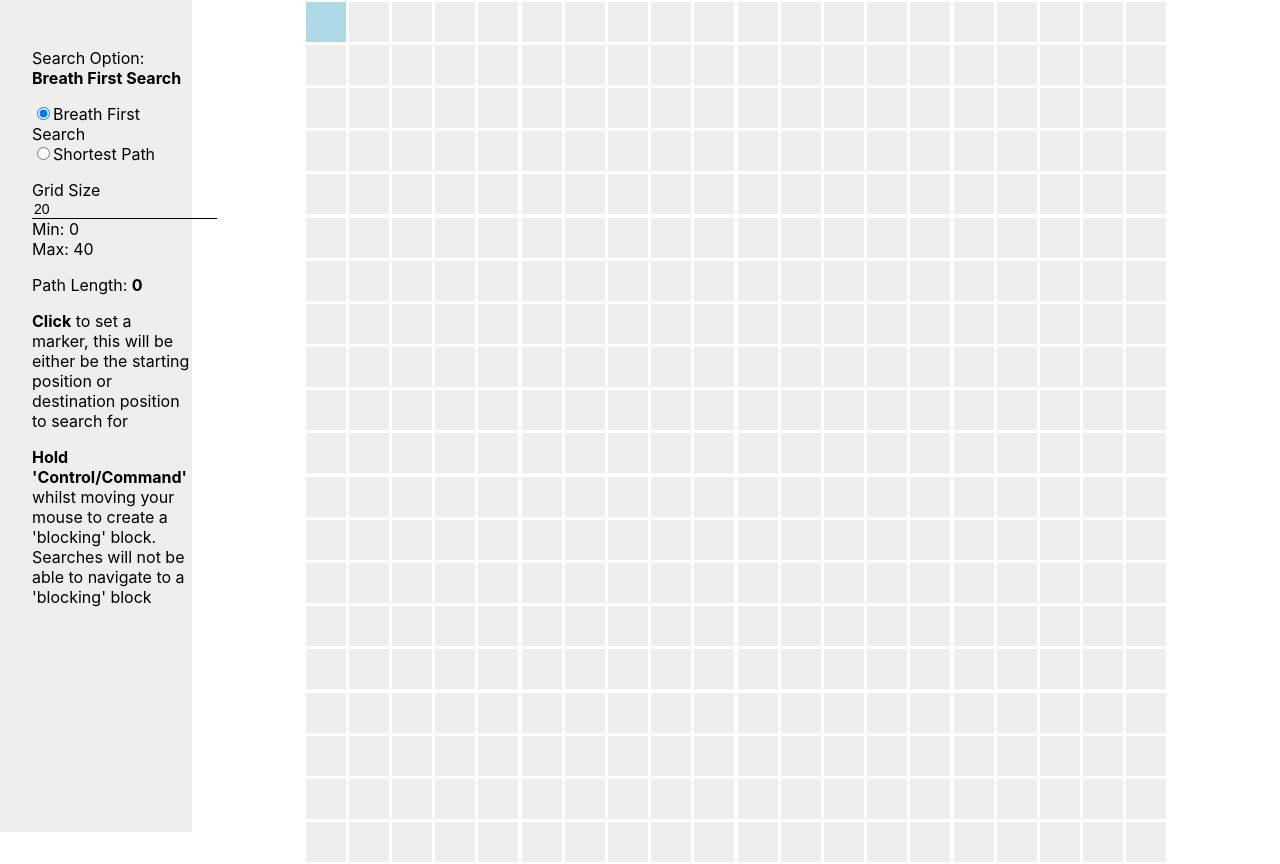
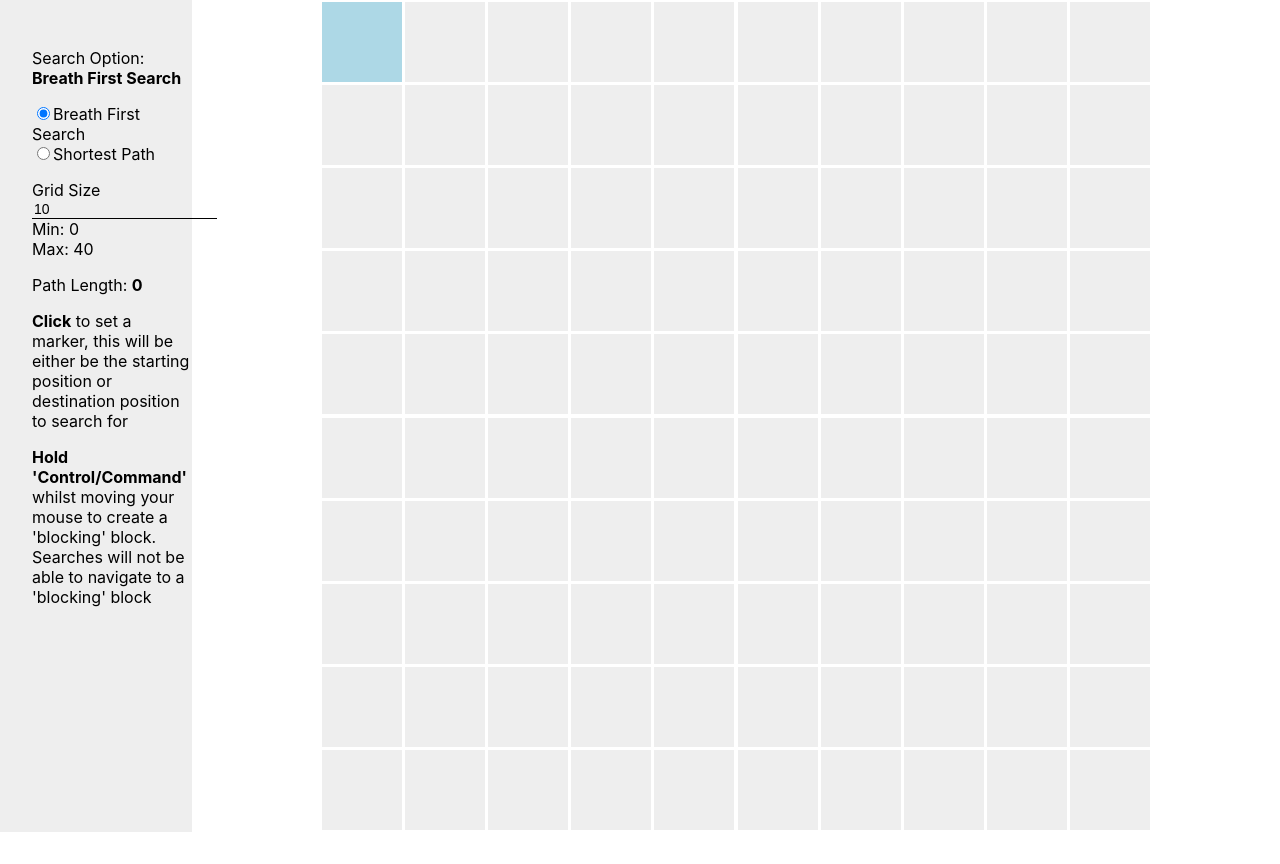
Before and after one commit to Jahmilli/graph-display, a React (Create React App) app: page / in a window 1280 px wide. After the commit the page ends 832 px from the top, so only its background shows below. Built offline with nearby package versions, Linux system fonts and the light colour scheme.

Commit message:
changed grid size to 10

```diff
--- a/src/components/pages/HomePage/HomePage.tsx
+++ b/src/components/pages/HomePage/HomePage.tsx
@@ -10,7 +10,7 @@ export enum SearchOptions {
 
 const HomePage: React.FunctionComponent = () => {
   const [searchOption, setSearchOption] = React.useState(SearchOptions.BREADTH_FIRST_SEARCH);
-  const [size, setSize] = React.useState(20);
+  const [size, setSize] = React.useState(10);
   const [pathLength, setPathLength] = React.useState(0);
 
   const getPathLength = (length: number) => {
```
